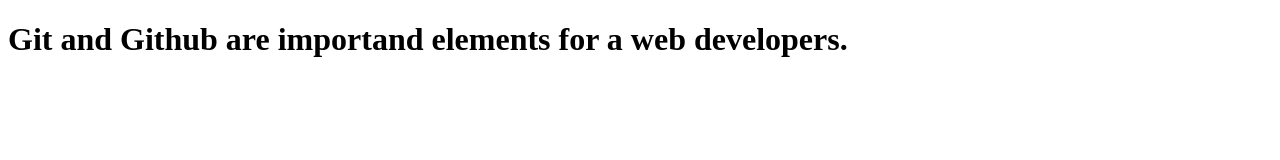
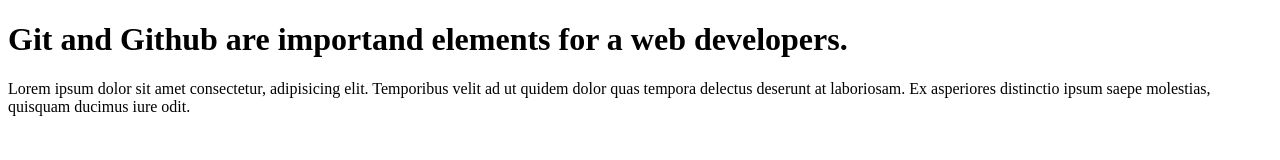
Before and after one commit to m-rip/practice-with-jhanker-vaw, a plain HTML site: page index.html in a window 1280 px wide. Drawn offline with Linux system fonts and the light colour scheme.

Commit message:
I am added lorem text in my index.html file

```diff
--- a/index.html
+++ b/index.html
@@ -7,5 +7,6 @@
 </head>
 <body>
     <h1>Git and Github are importand elements for a web developers.</h1>
+    <p>Lorem ipsum dolor sit amet consectetur, adipisicing elit. Temporibus velit ad ut quidem dolor quas tempora delectus deserunt at laboriosam. Ex asperiores distinctio ipsum saepe molestias, quisquam ducimus iure odit.</p>
 </body>
 </html>
```
